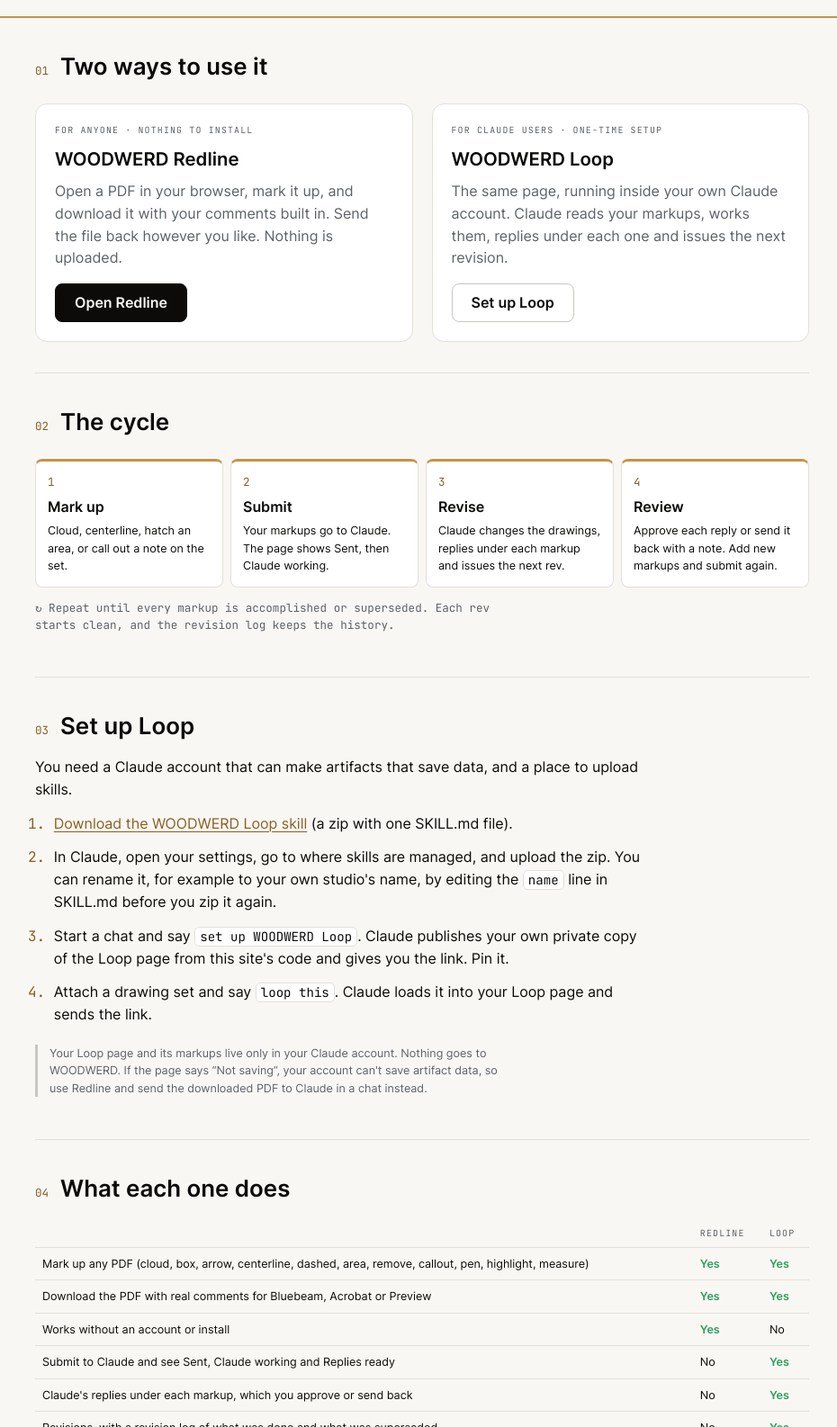
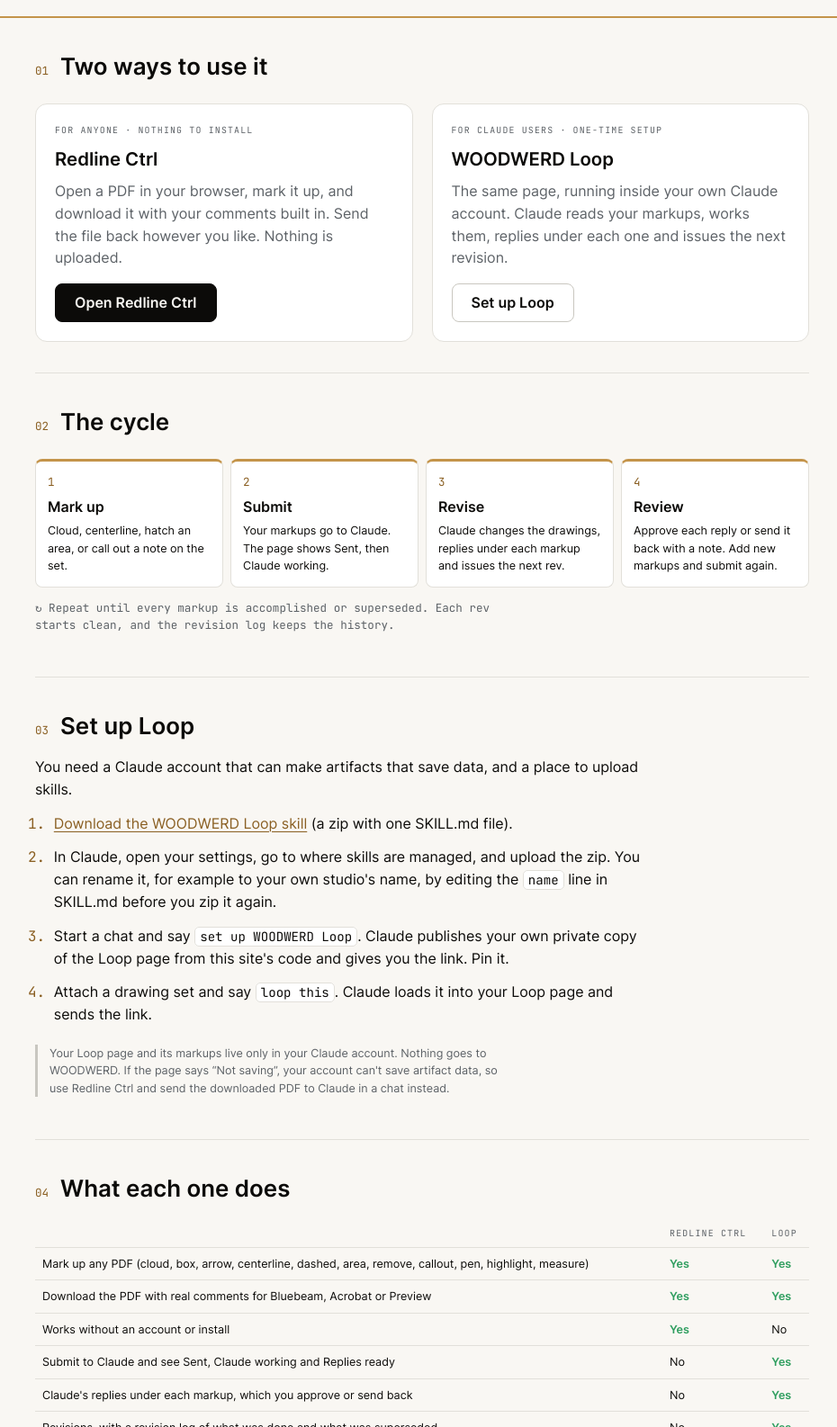
Before and after one commit to WOODWERD/REDLINE, a plain HTML site: page loop/index.html in a window 1280 px wide. Shown: the part 223-1809 px from the top of the page at 90% size, without its empty margins (171-1101 px from the left). Drawn offline with Linux system fonts and the light colour scheme.

Commit message:
Name the public tool Redline Ctrl
Co-Authored-By: Claude Opus 5.5 <noreply@anthropic.com>
Claude-Session: https://claude.ai/code/session_01PdCaM1Ap3tvRhbrbKVP4a6

```diff
--- a/loop/index.html
+++ b/loop/index.html
@@ -75,9 +75,9 @@ footer{padding-block:var(--s34);font-size:var(--t-cap);color:var(--ink-soft);dis
   <div class="pair">
     <div class="card">
       <span class="who">For anyone · nothing to install</span>
-      <h3>WOODWERD Redline</h3>
+      <h3>Redline Ctrl</h3>
       <p>Open a PDF in your browser, mark it up, and download it with your comments built in. Send the file back however you like. Nothing is uploaded.</p>
-      <a class="btn" href="../">Open Redline</a>
+      <a class="btn" href="../">Open Redline Ctrl</a>
     </div>
     <div class="card">
       <span class="who">For Claude users · one-time setup</span>
@@ -108,13 +108,13 @@ footer{padding-block:var(--s34);font-size:var(--t-cap);color:var(--ink-soft);dis
     <li>Start a chat and say <kbd>set up WOODWERD Loop</kbd>. Claude publishes your own private copy of the Loop page from this site's code and gives you the link. Pin it.</li>
     <li>Attach a drawing set and say <kbd>loop this</kbd>. Claude loads it into your Loop page and sends the link.</li>
   </ol>
-  <p class="note">Your Loop page and its markups live only in your Claude account. Nothing goes to WOODWERD. If the page says “Not saving”, your account can't save artifact data, so use Redline and send the downloaded PDF to Claude in a chat instead.</p>
+  <p class="note">Your Loop page and its markups live only in your Claude account. Nothing goes to WOODWERD. If the page says “Not saving”, your account can't save artifact data, so use Redline Ctrl and send the downloaded PDF to Claude in a chat instead.</p>
 </section>
 
 <section>
   <h2><span class="no">04</span>What each one does</h2>
   <table>
-    <thead><tr><th></th><th>Redline</th><th>Loop</th></tr></thead>
+    <thead><tr><th></th><th>Redline Ctrl</th><th>Loop</th></tr></thead>
     <tbody>
       <tr><td>Mark up any PDF (cloud, box, arrow, centerline, dashed, area, remove, callout, pen, highlight, measure)</td><td class="y">Yes</td><td class="y">Yes</td></tr>
       <tr><td>Download the PDF with real comments for Bluebeam, Acrobat or Preview</td><td class="y">Yes</td><td class="y">Yes</td></tr>
```
Also changed, not shown: index.html (+4 -4 lines), redline.src.html (+3 -3 lines), 4 other files.
